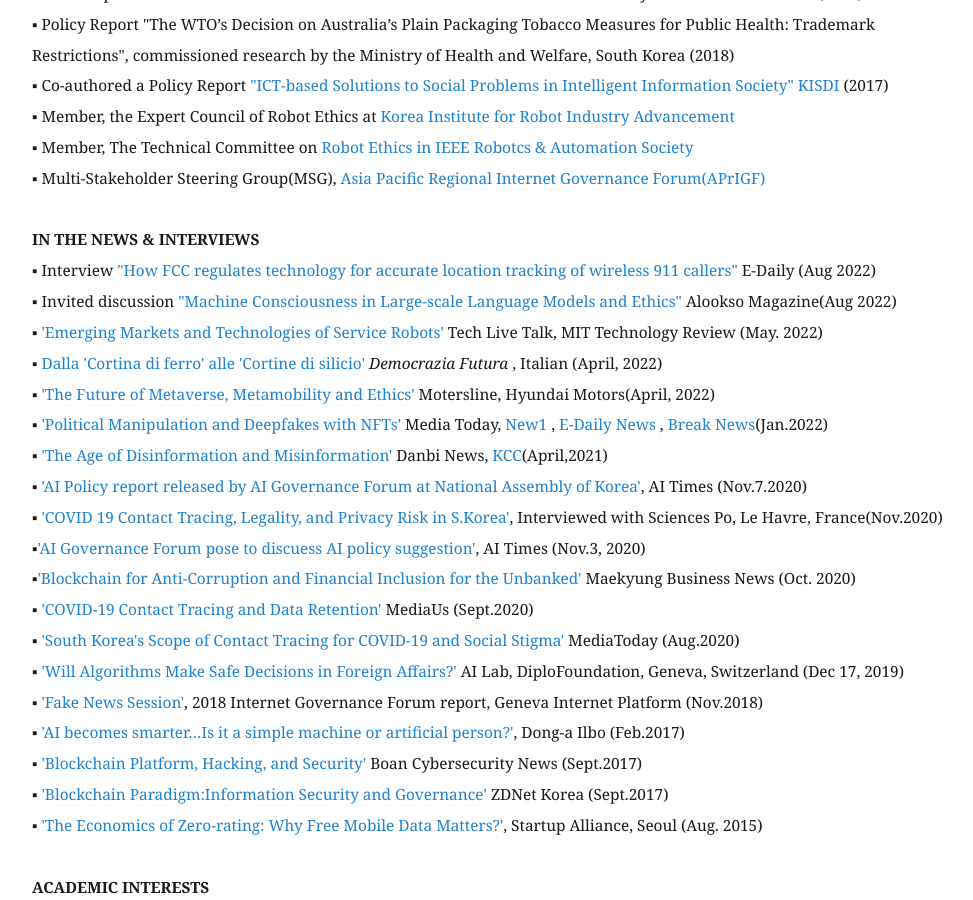
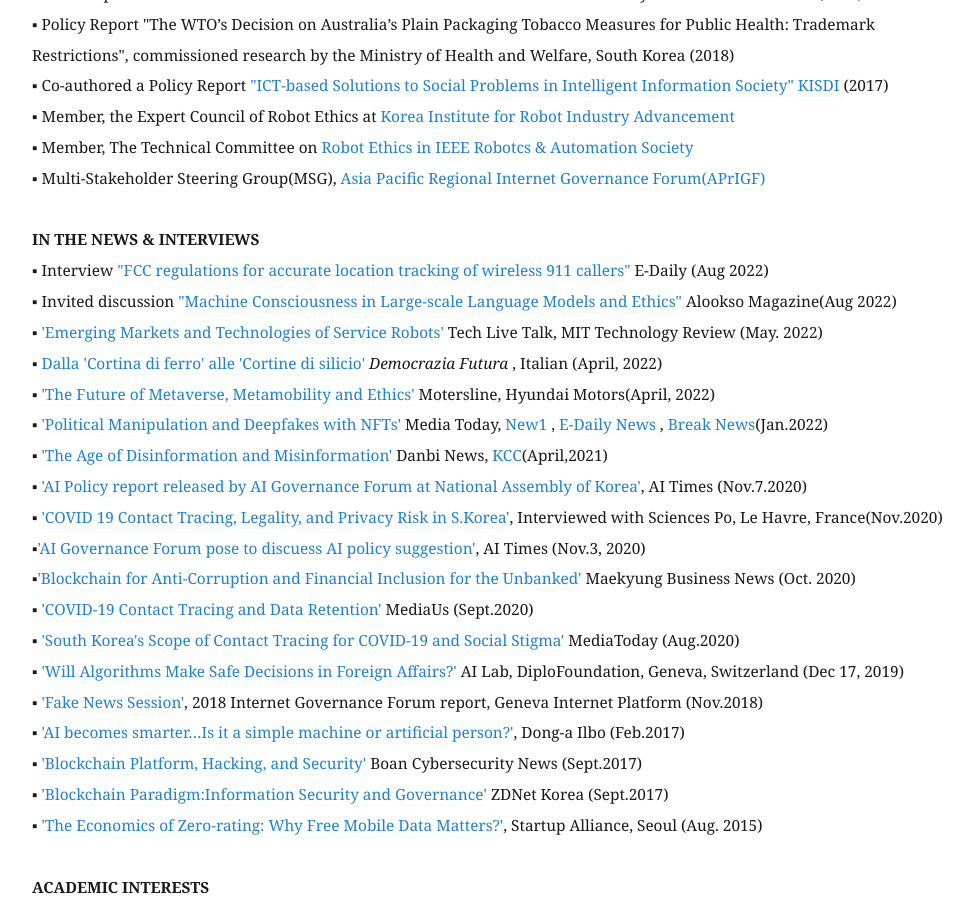
Before and after one commit to eunchangchoi/eunchangchoi.github.io, a Jekyll site: the page built from index.md, in a window 1280 px wide and 900 px high, scrolled down 5933 px. Shown: the whole window, without its empty margins (68-1041 px from the left). Built offline with Jekyll 4.4.1, drawn with Linux system fonts in a browser that asks for light colours.

Commit message:
Update index.md

```diff
--- a/index.md
+++ b/index.md
@@ -144,7 +144,7 @@
 ▪ Multi-Stakeholder Steering Group(MSG), <a href="https://ap.rigf.asia/"> Asia Pacific Regional Internet Governance Forum(APrIGF)</a> <br>
   <br>
  <strong> IN THE NEWS & INTERVIEWS</strong> <br>
-▪ Interview <a href="https://www.edaily.co.kr/news/read?newsId=03722806632430600&mediaCodeNo=257"> "How FCC regulates technology for accurate location tracking of wireless 911 callers"</a> E-Daily (Aug 2022)<br>
+▪ Interview <a href="https://www.edaily.co.kr/news/read?newsId=03722806632430600&mediaCodeNo=257"> "FCC regulations for accurate location tracking of wireless 911 callers"</a> E-Daily (Aug 2022)<br>
 ▪ Invited discussion <a href="https://alook.so/posts/latO5RY"> "Machine Consciousness in Large-scale Language Models and Ethics"</a> Alookso Magazine(Aug 2022)<br>
 ▪ <a href="https://www.technologyreview.kr/special/event/202204](https://www.youtube.com/watch?v=eAewHoNQgiI&feature=emb_logo">'Emerging Markets and Technologies of Service Robots'</a> Tech Live Talk, MIT Technology Review (May. 2022)<br>
 ▪ <a href="https://www.key4biz.it/democrazia-futura-dalla-cortina-di-ferro-alle-cortine-di-silicio-sara-linternet-globale-la-principale-vittima-del-conflitto-russo-ucraino/398412/"> Dalla 'Cortina di ferro' alle 'Cortine di silicio' </a>  <i> Democrazia Futura </i>, Italian (April, 2022)<br>
```
